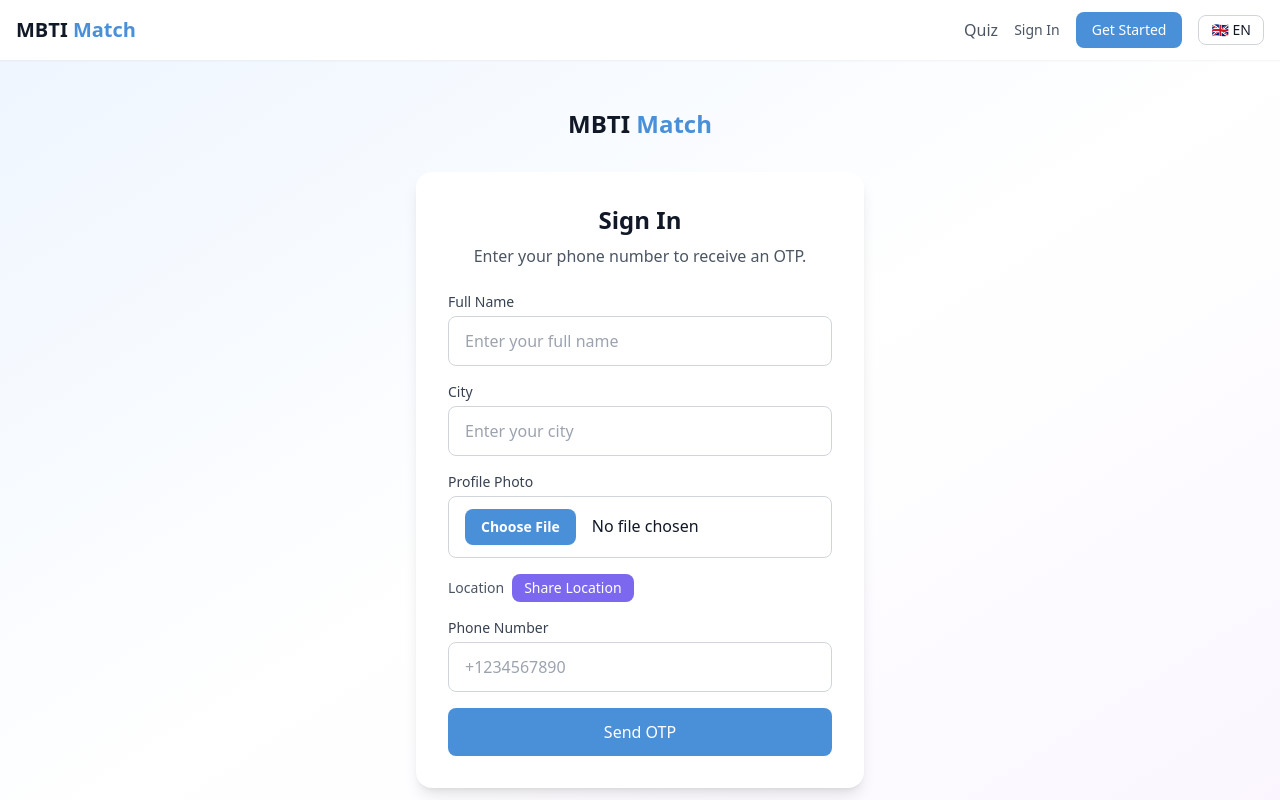
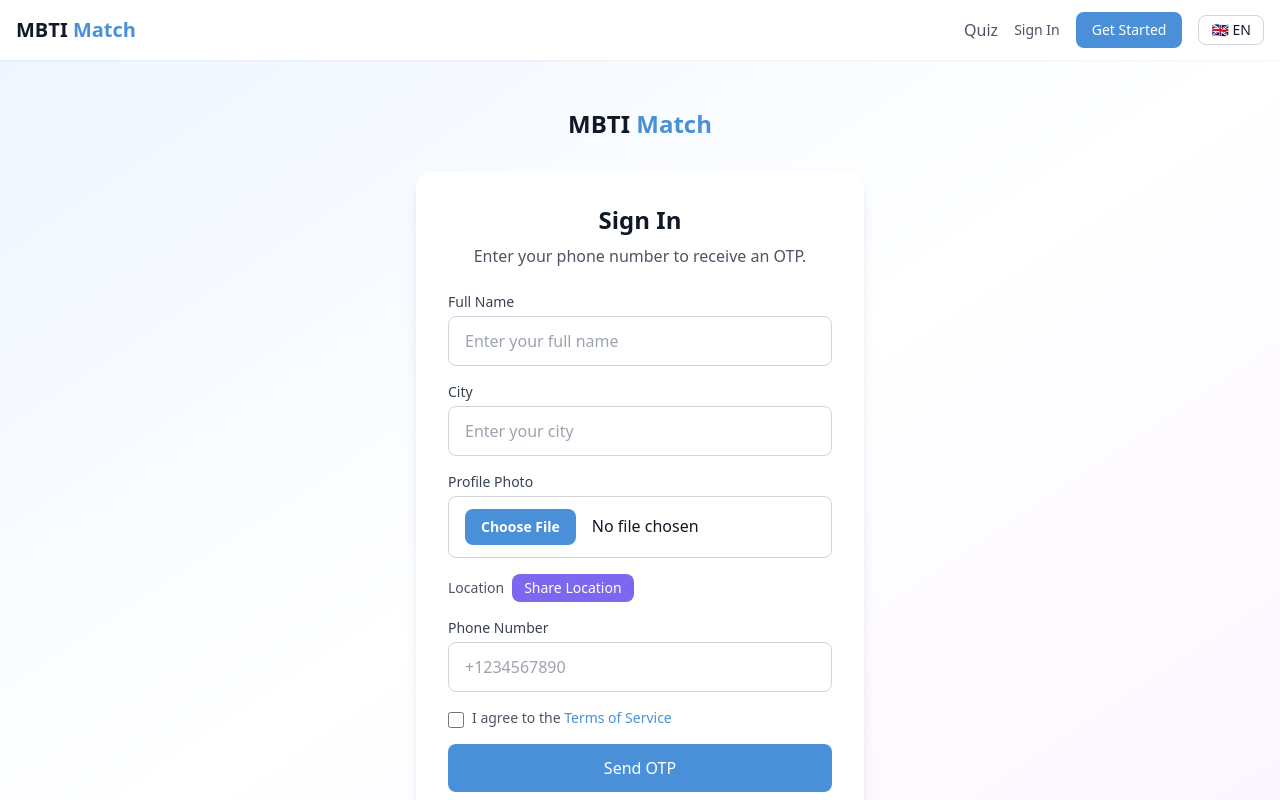
Before and after one commit to Jahanaray/MBTISharp, a React (Vite) app in the folder frontend/: page /login in a window 1280 px wide. Shown: the top 800 px of the page. Built offline with nearby package versions, Linux system fonts and the light colour scheme.

Commit message:
T091: Add terms acceptance checkbox to registration form

```diff
--- a/frontend/src/i18n/locales/en/common.json
+++ b/frontend/src/i18n/locales/en/common.json
@@ -119,6 +119,7 @@
     "shareLocation": "Share Location",
     "gettingLocation": "Getting location...",
     "locationCaptured": "Captured ({lat}, {lng})",
+    "acceptTerms": "I agree to the",
     "geolocationNotSupported": "Geolocation is not supported by your browser.",
     "locationDenied": "Location access was denied. Please enable it in settings.",
     "profilePhoto": "Profile Photo",
--- a/frontend/src/i18n/locales/fa/common.json
+++ b/frontend/src/i18n/locales/fa/common.json
@@ -119,6 +119,7 @@
     "shareLocation": "اشتراک‌گذاری موقعیت",
     "gettingLocation": "در حال دریافت موقعیت...",
     "locationCaptured": "دریافت شد ({lat}, {lng})",
+    "acceptTerms": "با شرایط زیر موافقم",
     "geolocationNotSupported": "موقعیت مکانی توسط مرورگر شما پشتیبانی نمی‌شود.",
     "locationDenied": "دسترسی به موقعیت رد شد. لطفاً آن را در تنظیمات فعال کنید.",
     "profilePhoto": "عکس پروفایل",
--- a/frontend/src/pages/Login.tsx
+++ b/frontend/src/pages/Login.tsx
@@ -13,6 +13,7 @@ function Login() {
   const [photoFile, setPhotoFile] = useState<File | null>(null)
   const [latitude, setLatitude] = useState<number | undefined>()
   const [longitude, setLongitude] = useState<number | undefined>()
+  const [termsAccepted, setTermsAccepted] = useState(false)
   const [otp, setOtp] = useState('')
   const [loading, setLoading] = useState(false)
   const [error, setError] = useState('')
@@ -52,12 +53,13 @@ function Login() {
             formData.append('phoneNumber', phoneNumber)
             formData.append('fullName', fullName)
             formData.append('city', city)
+            formData.append('termsAccepted', termsAccepted.toString())
             if (latitude) formData.append('latitude', latitude.toString())
             if (longitude) formData.append('longitude', longitude.toString())
             if (photoFile) formData.append('photo', photoFile)
             return formData
           })()
-        : JSON.stringify({ phoneNumber, fullName, city, latitude, longitude })
+        : JSON.stringify({ phoneNumber, fullName, city, latitude, longitude, termsAccepted })
 
       const headers: HeadersInit = photoFile
         ? {}
@@ -201,6 +203,23 @@ function Login() {
                   />
                 </div>
 
+                <div className="flex items-start">
+                  <input
+                    id="terms"
+                    type="checkbox"
+                    checked={termsAccepted}
+                    onChange={(e) => setTermsAccepted(e.target.checked)}
+                    required
+                    className="mt-1 w-4 h-4 text-primary border-gray-300 rounded focus:ring-primary"
+                  />
+                  <label htmlFor="terms" className="ml-2 text-sm text-gray-600">
+                    {t('auth.acceptTerms', 'I agree to the')}{' '}
+                    <a href="/legal" className="text-primary hover:underline" target="_blank">
+                      {t('auth.termsOfService', 'Terms of Service')}
+                    </a>
+                  </label>
+                </div>
+
                 {error && (
                   <p className="text-sm text-red-600 bg-red-50 p-3 rounded-lg">{error}</p>
                 )}
```
